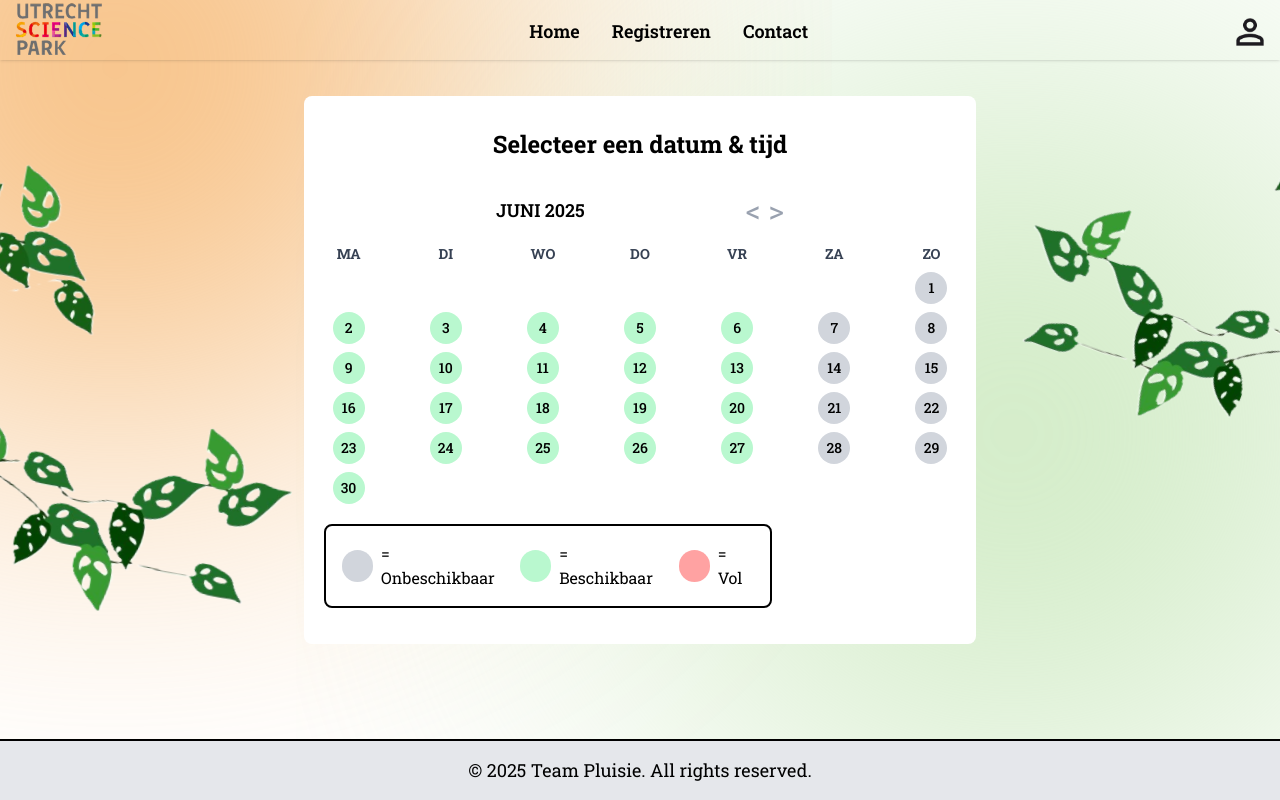
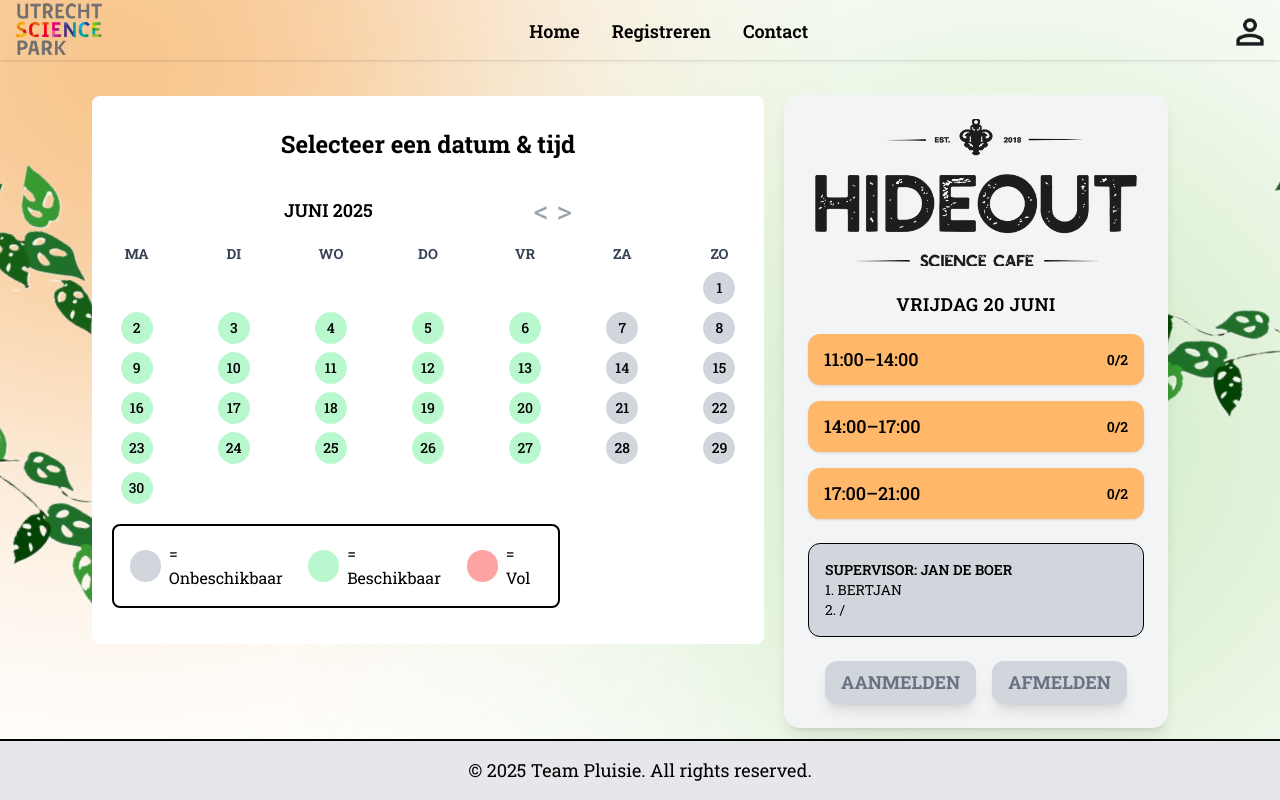
Before and after one commit to sempruijs/pluisie, a SvelteKit app in the folder frontend/: page /selectcafe/calendar in a window 1280 px wide. Built offline with nearby package versions, Linux system fonts and the light colour scheme.

Commit message:
fix errors

```diff
--- a/frontend/src/lib/components/Rooster.svelte
+++ b/frontend/src/lib/components/Rooster.svelte
@@ -58,7 +58,7 @@
   }
 </script>
 
-<div class="max-w-sm mx-auto bg-gray-100 rounded-2xl p-6 shadow-lg pb-6">
+<div class="max-w-sm mx-5 mt-21 bg-gray-100 rounded-2xl p-6 shadow-lg pb-6">
   <!-- Header -->
   <div class="mb-6">
     <img src={headerImageUrl} alt="Header" class="w-full h-auto object-contain" />
--- a/frontend/src/routes/register/+page.svelte
+++ b/frontend/src/routes/register/+page.svelte
@@ -86,7 +86,7 @@
             </p>
         </div>
         <div>
-            <h1 class="font-bold text-3xl textcontrast">Aanmeldformulier</h1>
+            <h1 class="font-bold text-3xl">Aanmeldformulier</h1>
         </div>
         <div class="py-8 sha">
             <div class="flex gap-2 w-full">
--- a/frontend/src/routes/selectcafe/calendar/+page.svelte
+++ b/frontend/src/routes/selectcafe/calendar/+page.svelte
@@ -1,8 +1,10 @@
 <script>
   import Calender from "$lib/components/Calendar.svelte";
   import Header from "$lib/components/Header.svelte";
+  import Rooster from "$lib/components/Rooster.svelte";
 </script>
 <main class="flex-1 flex items-center justify-center bg-gradient-plant">
   <Header />
   <Calender />
+  <Rooster />
 </main>
```
